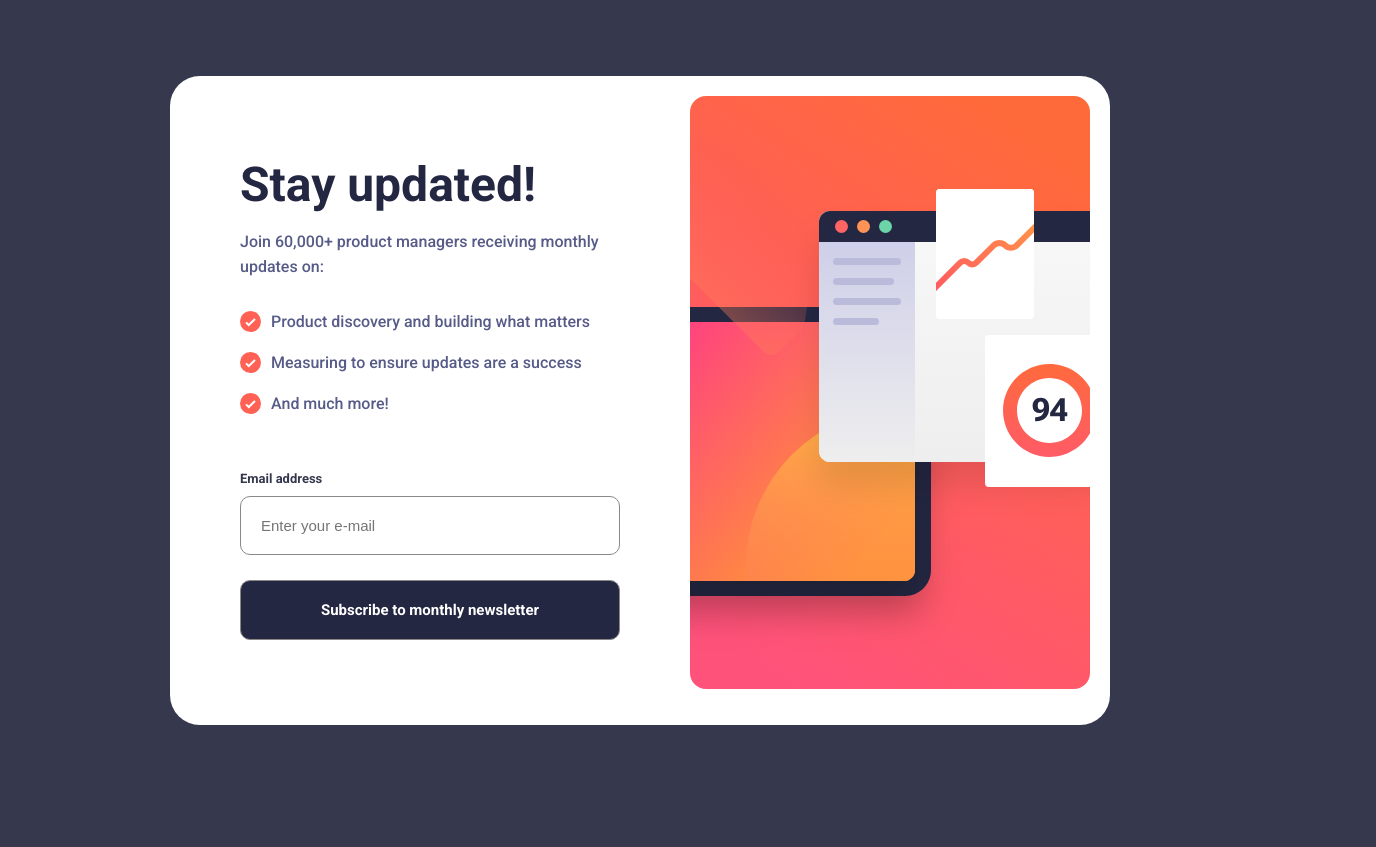
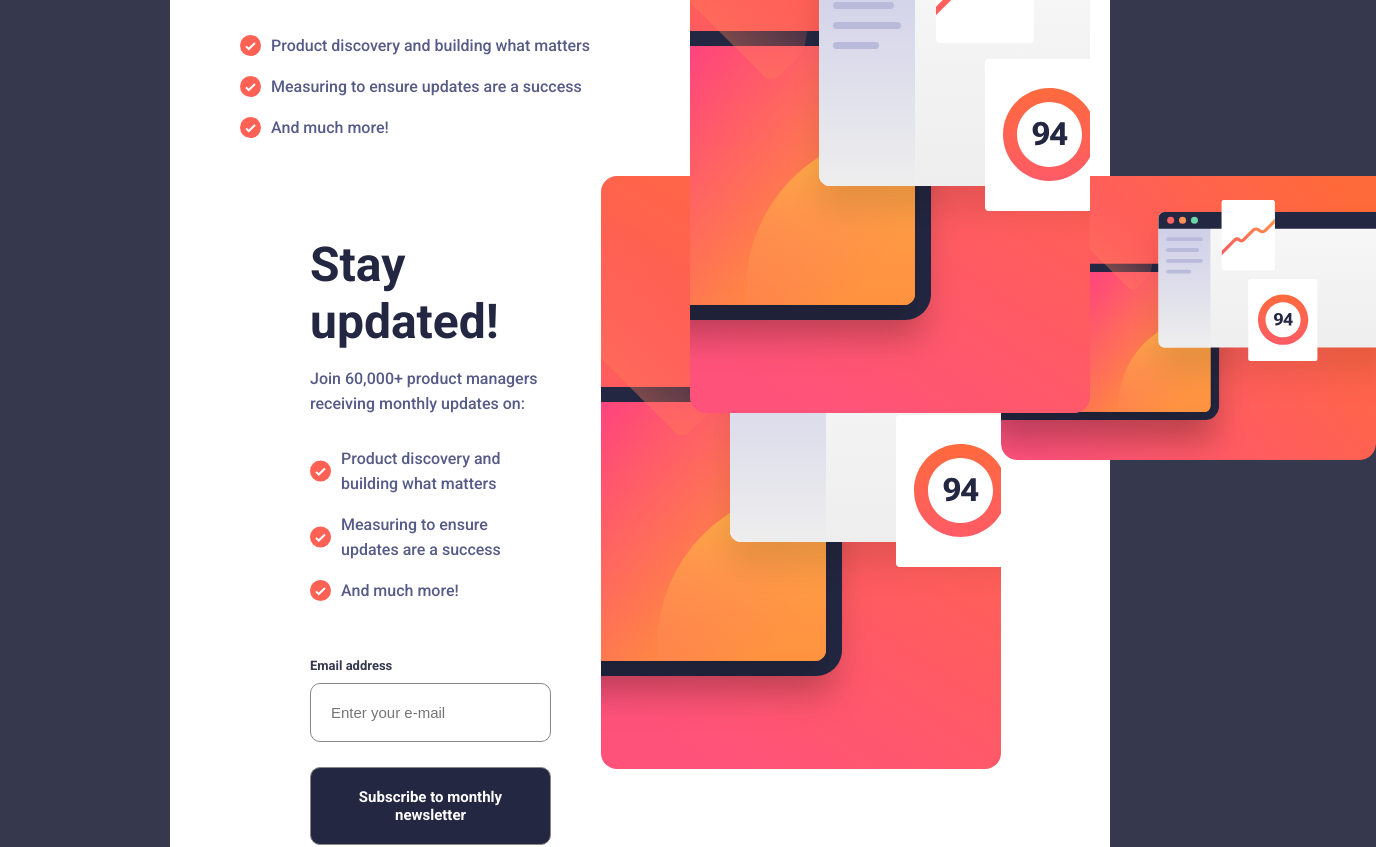
Before and after one commit to StefzZ8/Newsletter-sign-up, a React (Vite) app: page / in a window 1280 px wide. Shown: the top 847 px of the page, 1376 px wide, since content can reach past the window. Before the commit the page ends 800 px from the top, so only its background shows below. Built offline with nearby package versions, Linux system fonts and the light colour scheme.

Commit message:
whole signup form with validation

```diff
--- a/src/components/SignupForm/SignUp.jsx
+++ b/src/components/SignupForm/SignUp.jsx
@@ -1,8 +1,11 @@
 import { useState } from 'react';
 import Modal from './../Modal/Modal'
+import desktopImg from '../../assets/images/illustration-sign-up-desktop.svg';
+import mobileImg from '../../assets/images/illustration-sign-up-mobile.svg';
+import checkIcon from '../../assets/images/icon-list.svg';
 import './SignUp.scss';
 
-const SignUp = (props) => {
+const SignUp = () => {
 
   const emailRegex = /^[^s@]+@[^\s@]+\.[^\s@]+$/;
   const [email, setEmail] = useState('');
@@ -34,16 +37,30 @@ const SignUp = (props) => {
     <Modal name={email || "Subscriber"} onCloseModal={handleCloseModal} />
   ) : (
     <>
+      <section>
+        <div className='container a'>
+          <div className='main-section'>
+            <h1>Stay updated!</h1>
+            <p className='first-p'>Join 60,000+ product managers receiving monthly updates on:</p>
+            <p><img src={checkIcon} alt="success" /> <span>Product discovery and building what matters</span></p>
+            <p><img src={checkIcon} alt="success" /> <span>Measuring to ensure updates are a success</span></p>
+            <p><img src={checkIcon} alt="success" /> <span>And much more!</span></p>
+
+            <div>
               <form>
-        <label>
+                <div className='validation-email'>
+                  <label htmlFor='email'>
                     Email address
                   </label>
+                  {!validEmail && email !== "" && <p>Valid email required</p>}
+                </div>
                 <input
                   type="email"
                   name='email'
                   placeholder='Enter your e-mail'
                   value={email}
                   onChange={handleEmailChange}
+                  className={email !== "" && !validEmail ? "validation-input" : ""}
                 />
                 <button
                   type='button'
@@ -52,6 +69,18 @@ const SignUp = (props) => {
                   Subscribe to monthly newsletter
                 </button>
               </form>
+            </div>
+
+          </div>
+          <div className='a'>
+            <img src={desktopImg} alt="illustration-sign-up" className='img' />
+          </div>
+          <div>
+            <img src={mobileImg} alt="illustration-sign-up" className='mobile-img' />
+          </div>
+        </div>
+      </section>
+
     </>
   )
 }
```
Lines whose indentation alone changed are shown as unchanged.
